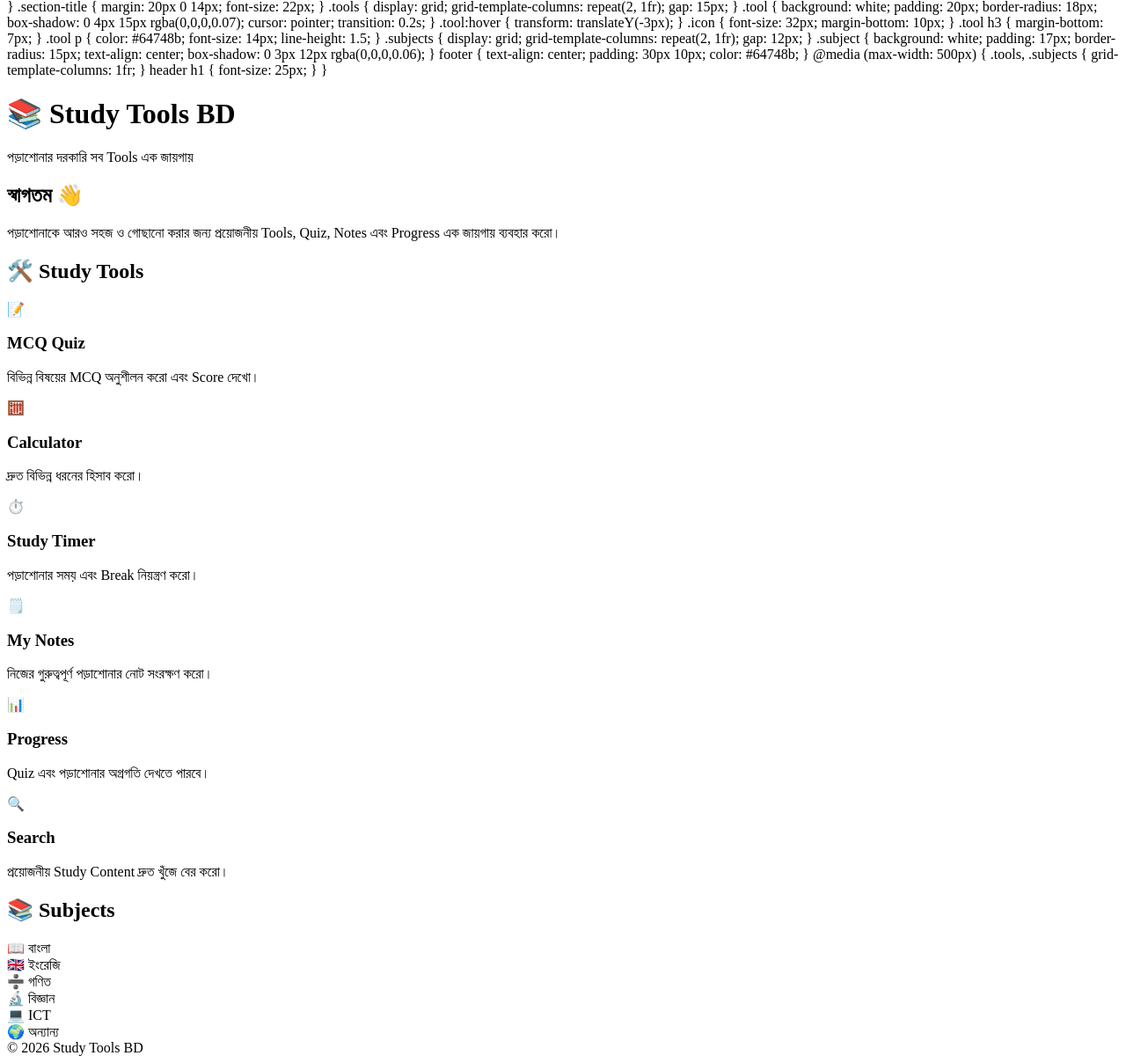
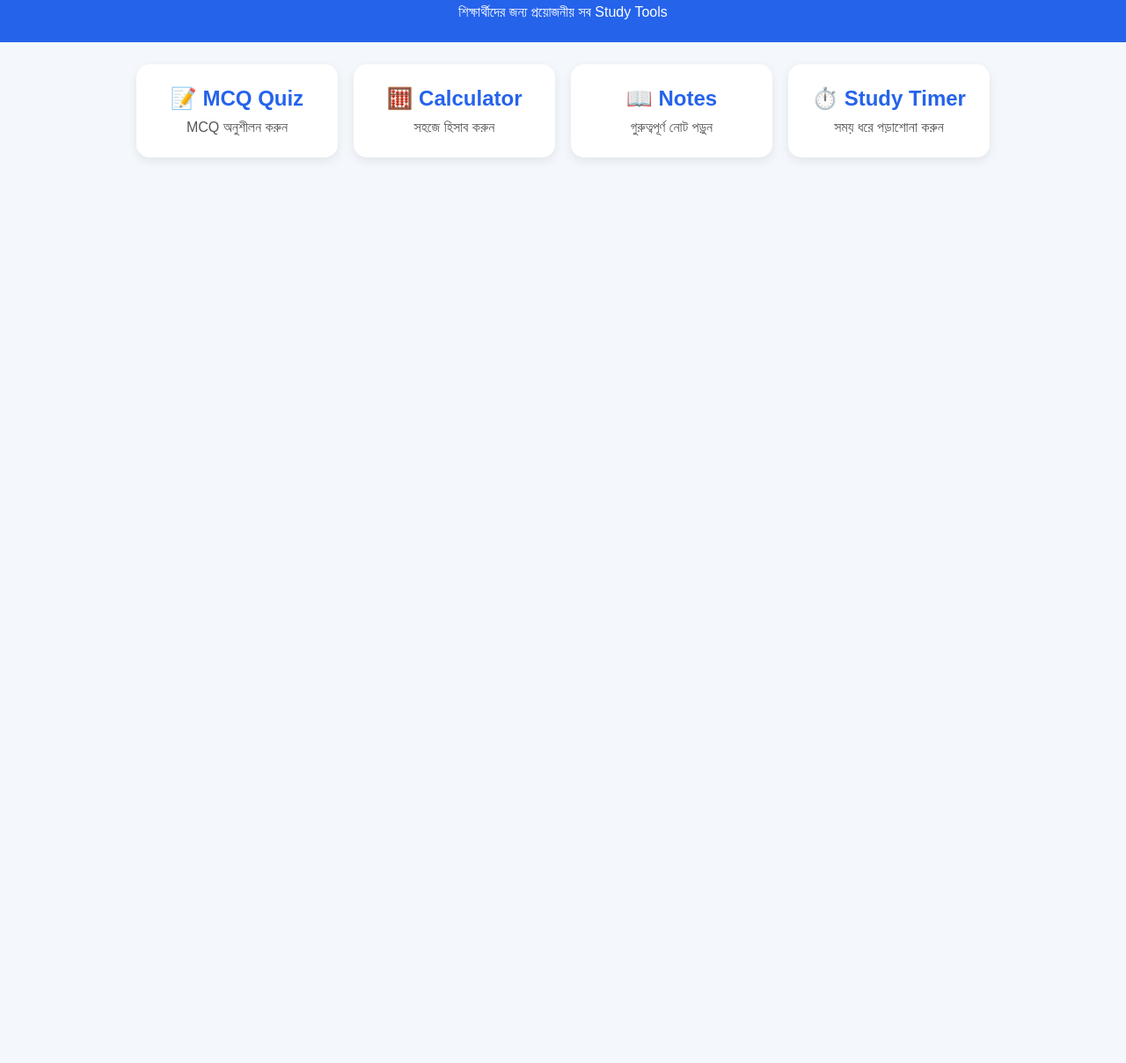
Before and after one commit to Hack248/study-tools, a plain HTML site: page index.html in a window 1280 px wide. Shown: the part 63-1271 px from the top of the page at 88% size. After the commit the page ends 800 px from the top, so only its background shows below. Drawn offline with Linux system fonts and the light colour scheme.

Commit message:
Refactor index.html for improved styling and content

```diff
--- a/index.html
+++ b/index.html
@@ -6,25 +6,24 @@
 
     <title>Study Tools BD</title>
 
-    <text-decoration: none;
-color: inherit;>
+    <style>
         * {
-            box-sizing: border-box;
             margin: 0;
             padding: 0;
+            box-sizing: border-box;
+            font-family: Arial, sans-serif;
         }
 
         body {
-            font-family: Arial, sans-serif;
             background: #f4f7fb;
-            color: #1f2937;
+            color: #222;
         }
 
         header {
             background: #2563eb;
             color: white;
-            padding: 28px 18px;
             text-align: center;
+            padding: 25px 15px;
         }
 
         header h1 {
@@ -33,100 +32,36 @@ color: inherit;>
         }
 
         header p {
-            font-size: 15px;
+            font-size: 16px;
         }
 
         .container {
-            width: 92%;
-            max-width: 900px;
-            margin: 25px auto;
-        }
-
-        .welcome {
-            background: white;
-            padding: 22px;
-            border-radius: 18px;
-            margin-bottom: 22px;
-            box-shadow: 0 4px 15px rgba(0,0,0,0.08);
-        }
-
-        .welcome h2 {
-            margin-bottom: 8px;
-        }
-
-        .welcome p {
-            color: #64748b;
-            line-height: 1.6;
-        }
-
-        .section-title {
-            margin: 20px 0 14px;
-            font-size: 22px;
+            max-width: 1000px;
+            margin: auto;
+            padding: 25px 15px;
         }
 
         .tools {
             display: grid;
-            grid-template-columns: repeat(2, 1fr);
-            gap: 15px;
+            grid-template-columns: repeat(auto-fit, minmax(220px, 1fr));
+            gap: 18px;
         }
 
         .tool {
             background: white;
-            padding: 20px;
-            border-radius: 18px;
-            box-shadow: 0 4px 15px rgba(0,0,0,0.07);
-            cursor: pointer;
-            transition: 0.2s;
+            padding: 25px;
+            border-radius: 15px;
+            text-align: center;
+            box-shadow: 0 4px 12px rgba(0,0,0,0.08);
         }
 
-        .tool:hover {
-            transform: translateY(-3px);
-        }
-
-        .icon {
-            font-size: 32px;
+        .tool h2 {
             margin-bottom: 10px;
-        }
-
-        .tool h3 {
-            margin-bottom: 7px;
+            color: #2563eb;
         }
 
         .tool p {
-            color: #64748b;
-            font-size: 14px;
-            line-height: 1.5;
-        }
-
-        .subjects {
-            display: grid;
-            grid-template-columns: repeat(2, 1fr);
-            gap: 12px;
-        }
-
-        .subject {
-            background: white;
-            padding: 17px;
-            border-radius: 15px;
-            text-align: center;
-            box-shadow: 0 3px 12px rgba(0,0,0,0.06);
-        }
-
-        footer {
-            text-align: center;
-            padding: 30px 10px;
-            color: #64748b;
-        }
-
-        @media (max-width: 500px) {
-            .tools,
-            .subjects {
-                grid-template-columns: 1fr;
-            }
-
-            header h1 {
-                font-size: 25px;
-            }
+            color: #555;
         }
     </style>
 </head>
@@ -135,80 +70,36 @@ color: inherit;>
 
 <header>
     <h1>📚 Study Tools BD</h1>
-    <p>পড়াশোনার দরকারি সব Tools এক জায়গায়</p>
+    <p>শিক্ষার্থীদের জন্য প্রয়োজনীয় সব Study Tools</p>
 </header>
 
 <div class="container">
 
-    <div class="welcome">
-        <h2>স্বাগতম 👋</h2>
-        <p>
-            পড়াশোনাকে আরও সহজ ও গোছানো করার জন্য
-            প্রয়োজনীয় Tools, Quiz, Notes এবং Progress
-            এক জায়গায় ব্যবহার করো।
-        </p>
-    </div>
-
-    <h2 class="section-title">🛠️ Study Tools</h2>
-
     <div class="tools">
 
         <div class="tool">
-            <div class="icon">📝</div>
-            <h3>MCQ Quiz</h3>
-            <p>বিভিন্ন বিষয়ের MCQ অনুশীলন করো এবং Score দেখো।</p>
+            <h2>📝 MCQ Quiz</h2>
+            <p>MCQ অনুশীলন করুন</p>
         </div>
 
         <div class="tool">
-            <div class="icon">🧮</div>
-            <h3>Calculator</h3>
-            <p>দ্রুত বিভিন্ন ধরনের হিসাব করো।</p>
+            <h2>🧮 Calculator</h2>
+            <p>সহজে হিসাব করুন</p>
         </div>
 
         <div class="tool">
-            <div class="icon">⏱️</div>
-            <h3>Study Timer</h3>
-            <p>পড়াশোনার সময় এবং Break নিয়ন্ত্রণ করো।</p>
+            <h2>📖 Notes</h2>
+            <p>গুরুত্বপূর্ণ নোট পড়ুন</p>
         </div>
 
         <div class="tool">
-            <div class="icon">🗒️</div>
-            <h3>My Notes</h3>
-            <p>নিজের গুরুত্বপূর্ণ পড়াশোনার নোট সংরক্ষণ করো।</p>
+            <h2>⏱️ Study Timer</h2>
+            <p>সময় ধরে পড়াশোনা করুন</p>
         </div>
-
-        <div class="tool">
-            <div class="icon">📊</div>
-            <h3>Progress</h3>
-            <p>Quiz এবং পড়াশোনার অগ্রগতি দেখতে পারবে।</p>
-        </div>
-
-        <div class="tool">
-            <div class="icon">🔍</div>
-            <h3>Search</h3>
-            <p>প্রয়োজনীয় Study Content দ্রুত খুঁজে বের করো।</p>
-        </div>
-
-    </div>
-
-    <h2 class="section-title">📚 Subjects</h2>
-
-    <div class="subjects">
-
-        <div class="subject">📖 বাংলা</div>
-        <div class="subject">🇬🇧 ইংরেজি</div>
-        <div class="subject">➗ গণিত</div>
-        <div class="subject">🔬 বিজ্ঞান</div>
-        <div class="subject">💻 ICT</div>
-        <div class="subject">🌍 অন্যান্য</div>
 
     </div>
 
 </div>
 
-<footer>
-    © 2026 Study Tools BD
-</footer>
-
 </body>
 </html>
```
